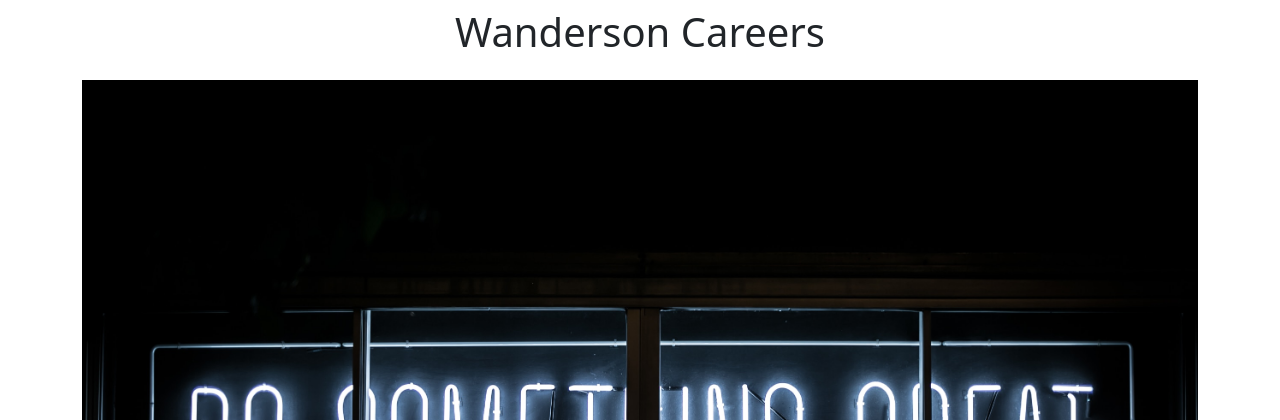
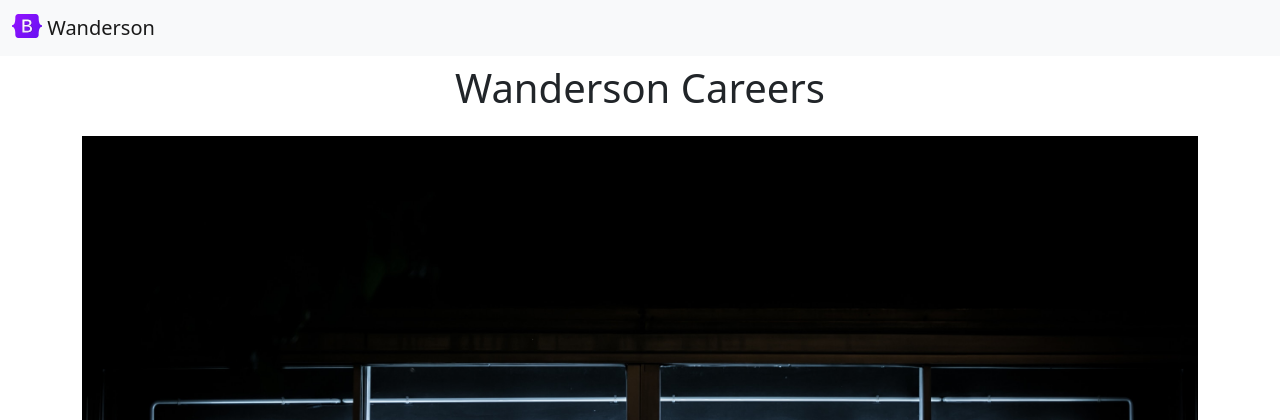
Before and after one commit to wandersondv/wanderson-carrers-website, a Flask app: page / in a window 1280 px wide. Shown: the top 420 px of the page. Run offline with Flask 2, Linux system fonts and the light colour scheme.

Commit message:
Added nav.html

```diff
--- a/templates/home.html
+++ b/templates/home.html
@@ -10,6 +10,7 @@
 
   </head>
 <body>
+    {% include 'nav.html' %}
     <div class="container">
       <h1 class="text-center mt-2 mb-4" >
         {{company_name}} Careers
--- /dev/null
+++ b/templates/nav.html
@@ -0,0 +1,8 @@
+<nav class="navbar navbar-light bg-light">
+  <div class="container-fluid">
+    <a class="navbar-brand" href="#">
+      <img src="/static/logo.svg" alt="" width="30" height="24" class="d-inline-block align-text-top">
+      Wanderson
+    </a>
+  </div>
+</nav>
```
Also changed, not shown: static/logo.svg (added).
